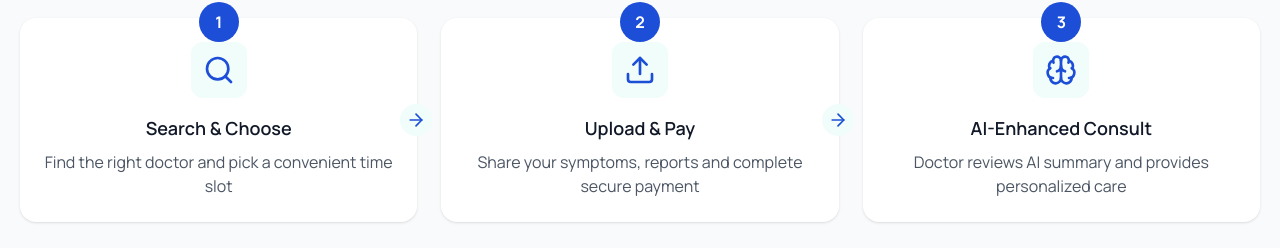
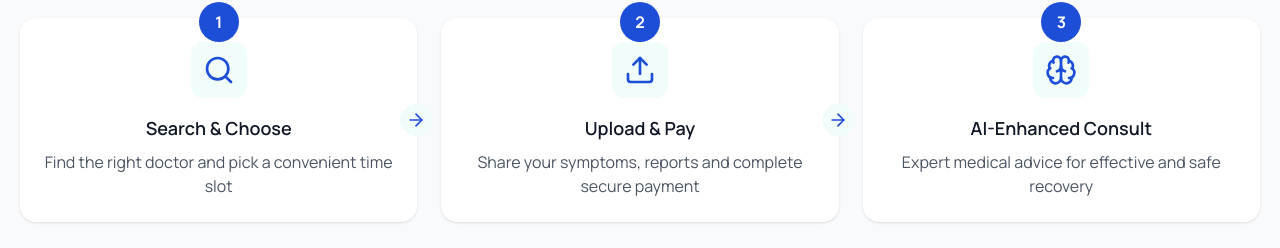
Before and after one commit to niharikaanchala/Doctor_referral_frontend, a React (Vite) app: page / in a window 1280 px wide. Shown: the part 3570-3818 px from the top of the page. Built offline with nearby package versions, Linux system fonts and the light colour scheme; no server answers.

Commit message:
Update Home.jsx

```diff
--- a/src/pages/Home.jsx
+++ b/src/pages/Home.jsx
@@ -236,7 +236,7 @@ const Home = () => {
         </div>
         <h3 className="text-lg font-semibold text-gray-900">AI-Enhanced Consult</h3>
         <p className="mt-2 text-gray-600">
-          Doctor reviews AI summary and provides personalized care
+           Expert medical advice for effective and safe recovery
         </p>
 
       </div>
```
